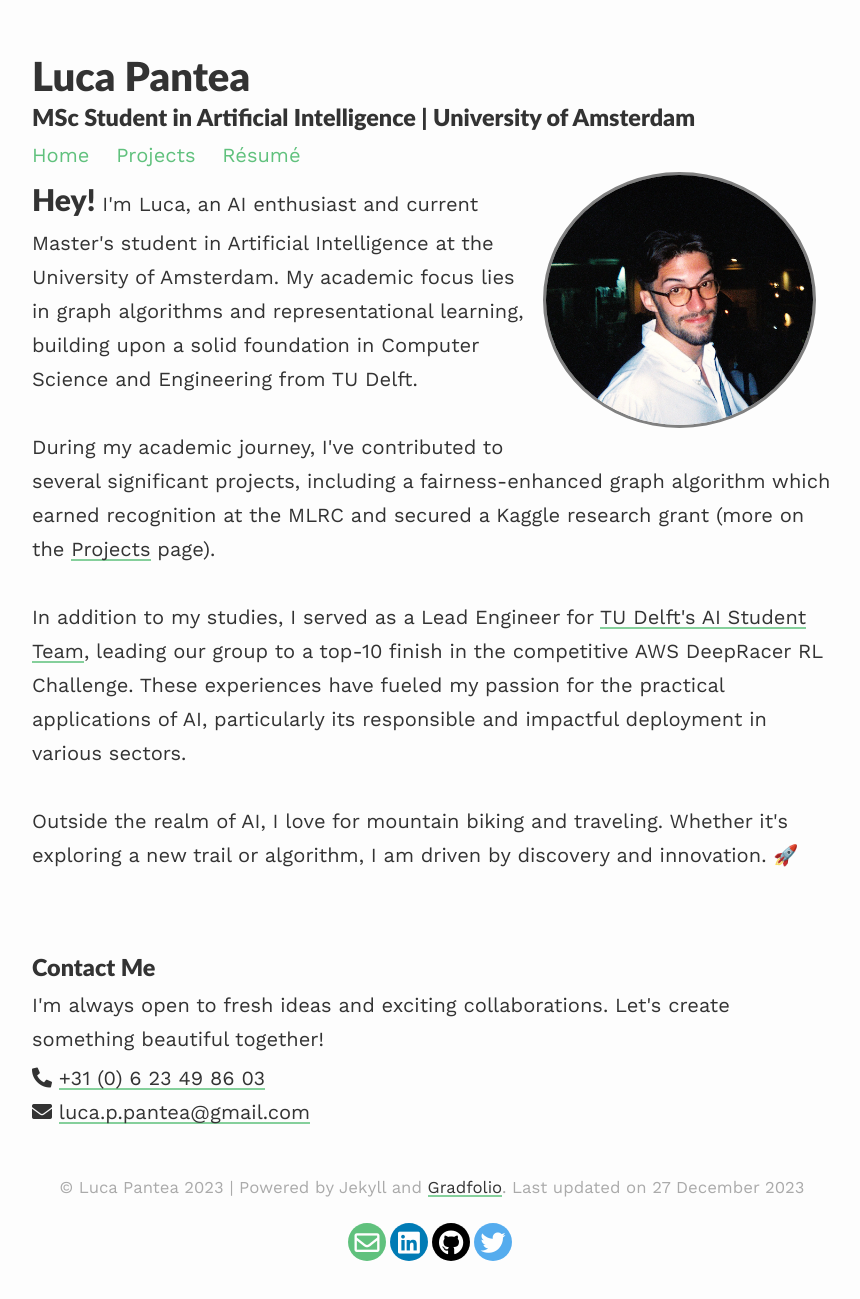
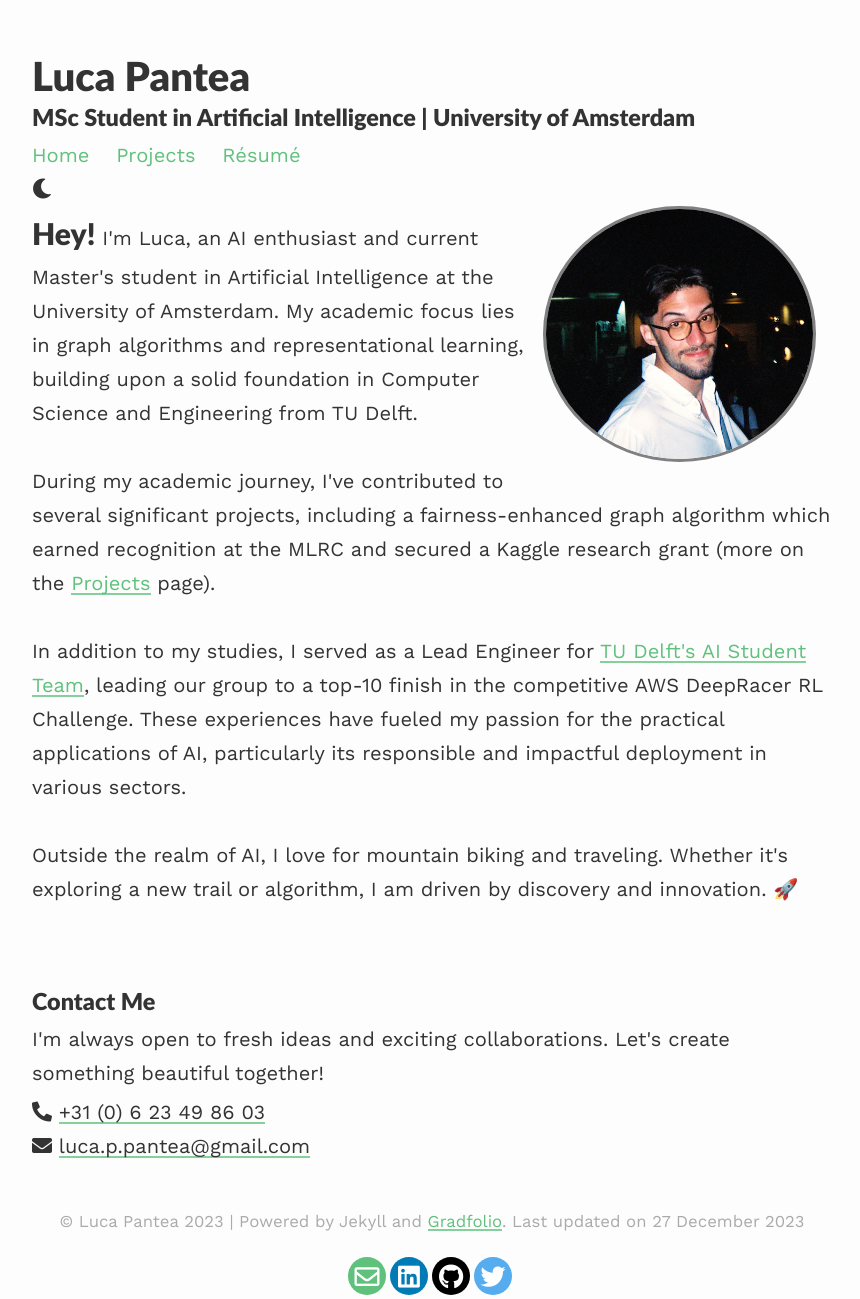
Before and after one commit to lucapantea/lucapantea.github.io, a Jekyll site: the page built from index.md, in a window 1280 px wide. Shown: the whole page, without its empty margins (208-1068 px from the left). Built offline with Jekyll 4.4.1, drawn with Linux system fonts in a browser that asks for light colours; nearby versions of some CDN libraries; before the commit the page ends 1265 px from its top, so only the background shows below that.

Commit message:
added toggle theme button

```diff
--- a/_layouts/default.html
+++ b/_layouts/default.html
@@ -25,6 +25,11 @@
     </head>
 
     <body>
+
+        <div id="theme-switcher" class="theme-switcher">
+            <i class="fas fa-sun" id="theme-icon"></i>
+        </div>
+
         <main>
             <article>
                 {{ content }}
@@ -46,6 +51,43 @@
 
         {% include analytics.html %}
 
+        <script>
+            const themeSwitcher = document.getElementById('theme-switcher');
+            const themeIcon = document.getElementById('theme-icon');
+            const body = document.body;
+
+            // Function to toggle the theme
+            function toggleTheme() {
+              if (body.classList.contains('dark-theme')) {
+                    body.classList.remove('dark-theme');
+                    body.classList.add('light-theme');
+                    themeIcon.classList.remove('fa-sun');
+                    themeIcon.classList.add('fa-moon');
+              } else {
+                    body.classList.remove('light-theme');
+                    body.classList.add('dark-theme');
+                    themeIcon.classList.remove('fa-moon');
+                    themeIcon.classList.add('fa-sun');
+              }
+            }
+
+            // Set initial theme based on system preference
+            if (window.matchMedia && window.matchMedia('(prefers-color-scheme: dark)').matches) {
+                body.classList.add('dark-theme');
+                themeIcon.classList.remove('fa-moon');
+                themeIcon.classList.add('fa-sun');
+            } else {
+                body.classList.add('light-theme');
+                themeIcon.classList.remove('fa-sun');
+                themeIcon.classList.add('fa-moon');
+            }
+
+            // Listener for the theme switcher
+            themeSwitcher.addEventListener('click', toggleTheme);
+        </script>
+
+
+
     </body>
 
 </html>
--- a/assets/css/_sass/style.scss
+++ b/assets/css/_sass/style.scss
@@ -14,11 +14,24 @@ body {
   text-rendering: optimizeLegibility;
   height: 100%;
 
+  // Responds to system preference
   @media (prefers-color-scheme: dark) {
     background-color: $body-bg-dark;
     color: $text-color-dark;
   }
+
+  // Manual overrides
+  &.dark-theme {
+    background-color: $body-bg-dark;
+    color: $text-color-dark;
+  }
+
+  &.light-theme {
+    background-color: $body-bg;
+    color: $text-color;
+  }
 }
+
 
 h1,h2,h3,h4,h5,h6 {
   font-family: "Lato", "Helvetica Neue", Helvetica, sans-serif;
--- a/assets/css/_sass/variables.scss
+++ b/assets/css/_sass/variables.scss
@@ -20,3 +20,28 @@ $text-color: #333;
 $body-bg-dark: #23272d;
 $projectbox-dark: lighten(#98a0ac, 2%);
 $text-color-dark: #98a0ac;
+
+
+// Toggleable theme classes
+.light-theme {
+    background-color: $body-bg;
+    color: $text-color;
+    // Define other elements like links, headers, etc. for the light theme
+    a {
+      color: $brand-color;
+      &:hover {
+        color: $text-color;
+      }
+    }
+  }
+
+.dark-theme {
+    background-color: $body-bg-dark;
+    color: $text-color-dark;
+    a {
+        color: $brand-color;
+        &:hover {
+          color: $text-color-dark;
+        }
+      }
+}
```
